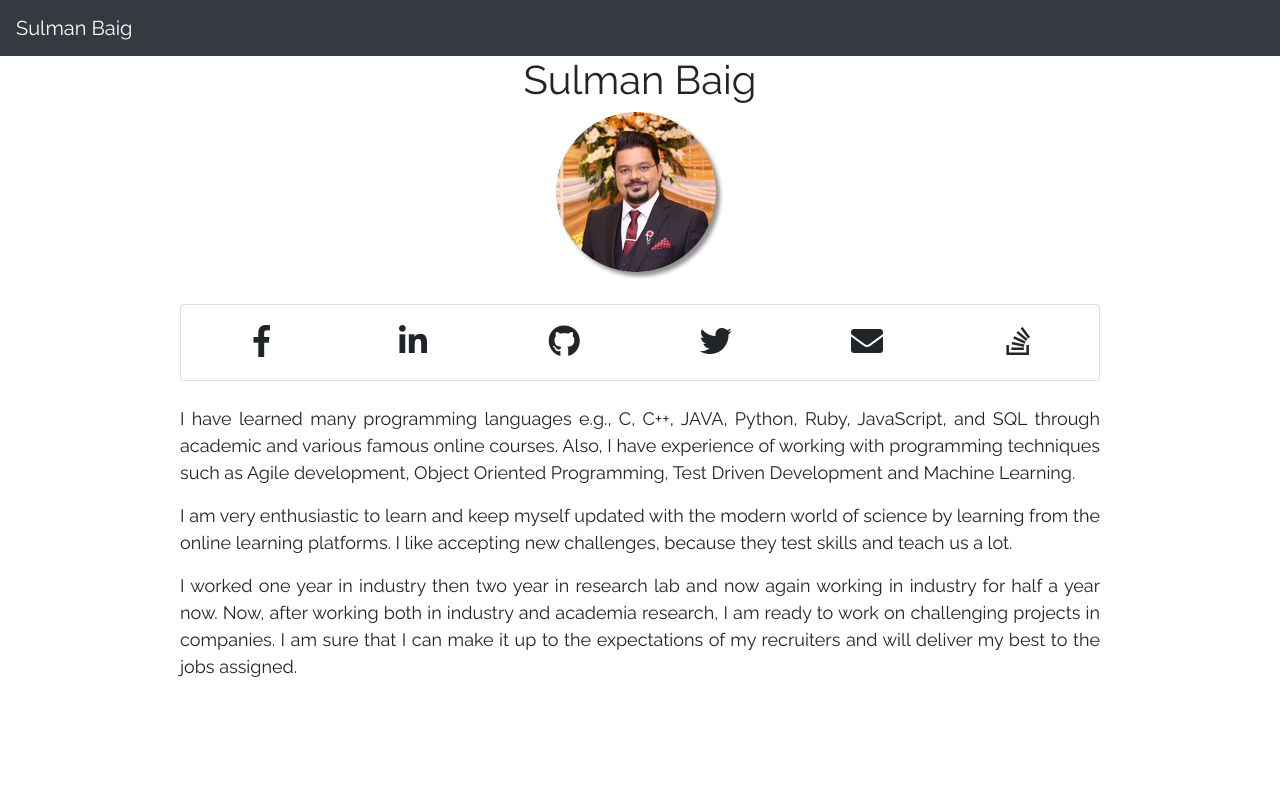
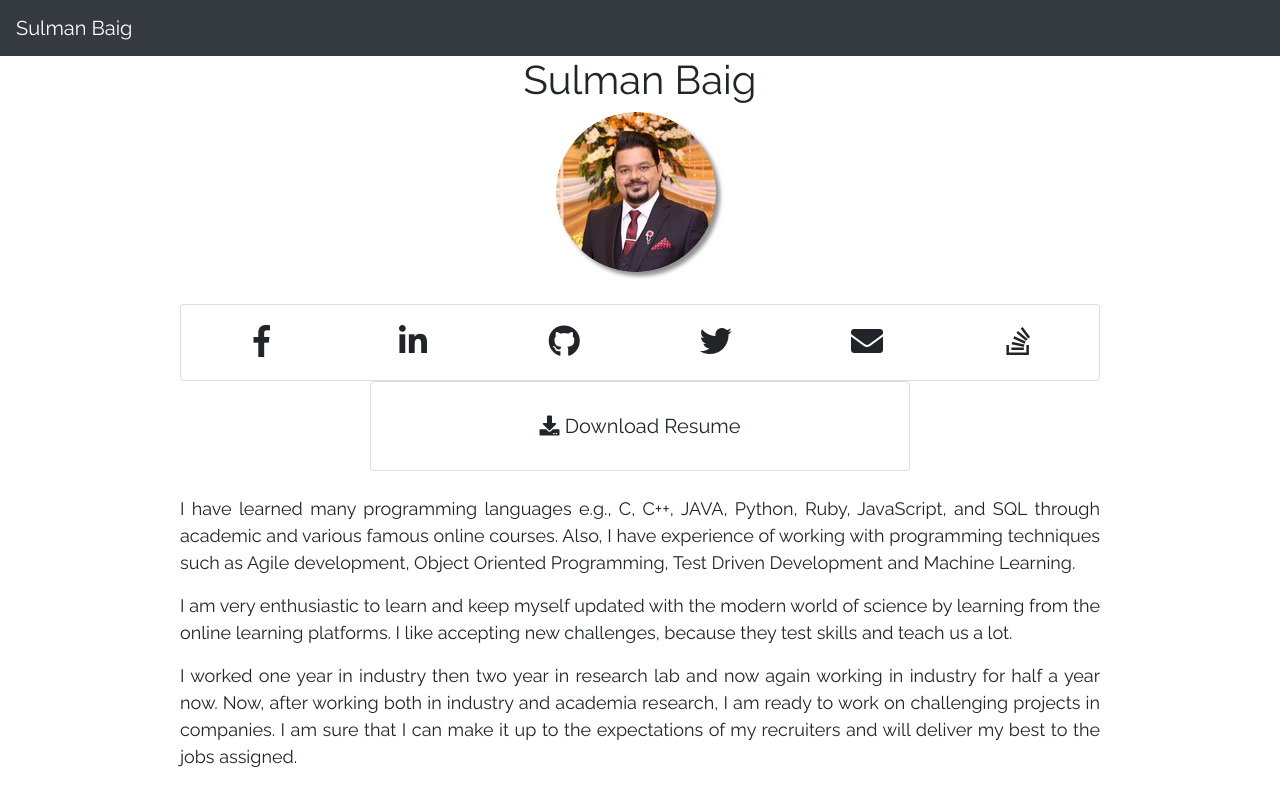
Before and after one commit to sulmanweb/sulman-ui, a Nuxt app: page / in a window 1280 px wide. Built offline with nearby package versions, Linux system fonts and the light colour scheme.

Commit message:
Adding download Resume button

```diff
--- a/pages/index.vue
+++ b/pages/index.vue
@@ -47,6 +47,16 @@
               </div>
             </div>
           </div>
+          <!--Download CV-->
+          <div class="col-md-6 offset-md-3">
+            <div class="card">
+              <div class="card-body taxt-center">
+                <a href="https://docs-sulman.s3.amazonaws.com/Resume-of-Mirza-Sulman-Baig-Aug-2018.pdf"
+                   download="Resume-of-Sulman-Baig.pdf"
+                   class="btn btn-lg btn-block"><i class="fas fa-download"></i> Download Resume</a>
+              </div>
+            </div>
+          </div>
         </div>
       </div>
     </section>
```
Also changed, not shown: 2 other files (tests, documents, lock files or other folders).
